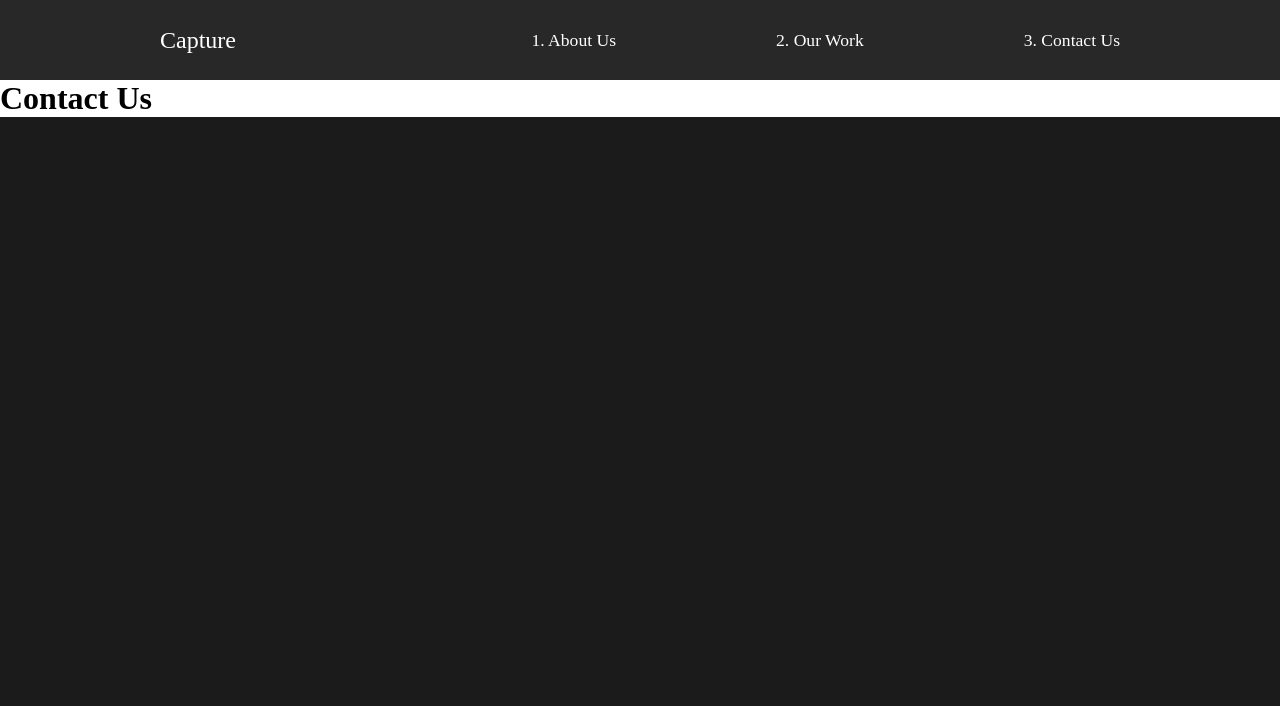
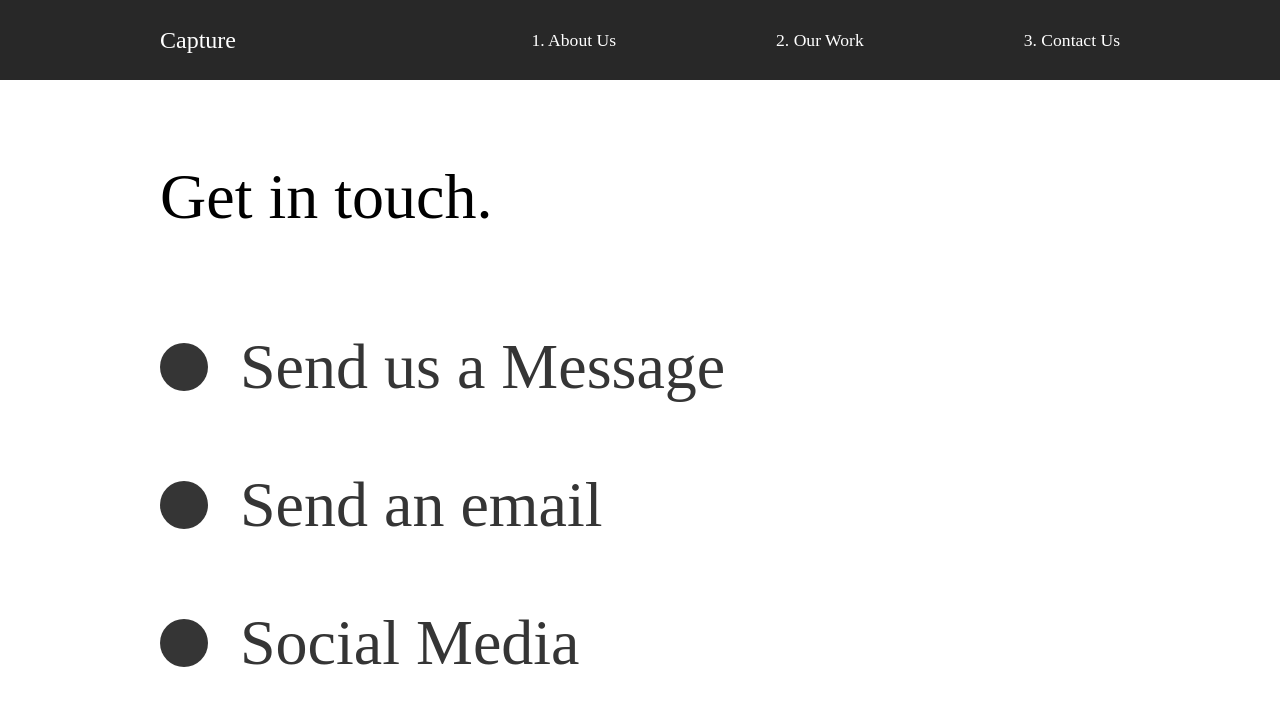
Before and after one commit to maciejrek/react-capture-portfolio, a React (Create React App) app: page /contact in a window 1280 px wide. Shown: the top 706 px of the page. Built offline with nearby package versions, Linux system fonts and the light colour scheme; the HTML template or start-up script is replaced by a standard one.

Commit message:
Contact section animation

```diff
--- a/src/pages/ContactUs.js
+++ b/src/pages/ContactUs.js
@@ -1,20 +1,74 @@
 import React from "react";
 //Animations
 import { motion } from "framer-motion";
-import { pageAnimation } from "../animation";
+import { pageAnimation, titleAnimation } from "../animation";
+import styled from "styled-components";
 
 const ContactUs = () => {
   return (
-    <motion.div
+    <StyledContact
       variants={pageAnimation}
       initial="hidden"
       animate="show"
       exit="exit"
       style={{ background: "#fff" }}
     >
-      <h1>Contact Us</h1>
-    </motion.div>
+      <StyledTitle>
+        <StyledHide>
+          <motion.h2 variants={titleAnimation}>Get in touch.</motion.h2>
+        </StyledHide>
+      </StyledTitle>
+      <div>
+        <StyledHide>
+          <StyledSocial variants={titleAnimation}>
+            <StyledCircle />
+            <h2>Send us a Message</h2>
+          </StyledSocial>
+        </StyledHide>
+        <StyledHide>
+          <StyledSocial variants={titleAnimation}>
+            <StyledCircle />
+            <h2>Send an email</h2>
+          </StyledSocial>
+        </StyledHide>
+        <StyledHide>
+          <StyledSocial variants={titleAnimation}>
+            <StyledCircle />
+            <h2>Social Media</h2>
+          </StyledSocial>
+        </StyledHide>
+      </div>
+    </StyledContact>
   );
 };
 
+const StyledContact = styled(motion.div)`
+  padding: 5rem 10rem;
+  color: #353535;
+  min-height: 90vh;
+`;
+
+const StyledTitle = styled.div`
+  margin-bottom: 4rem;
+  color: black;
+`;
+
+const StyledHide = styled.div`
+  overflow: hidden;
+`;
+
+const StyledCircle = styled.div`
+  border-radius: 50%;
+  width: 3rem;
+  height: 3rem;
+  background: #353535;
+`;
+
+const StyledSocial = styled(motion.div)`
+  display: flex;
+  align-items: center;
+  h2 {
+    margin: 2rem;
+  }
+`;
 export default ContactUs;
```
